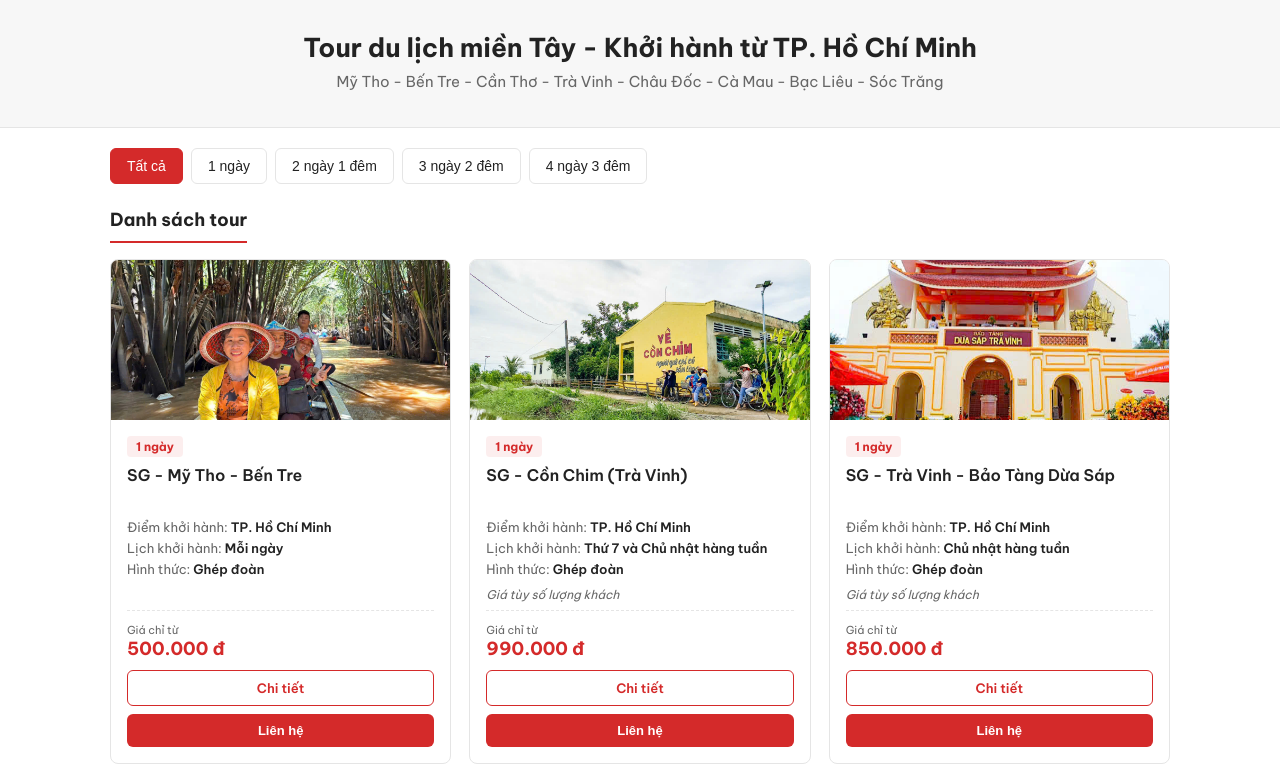
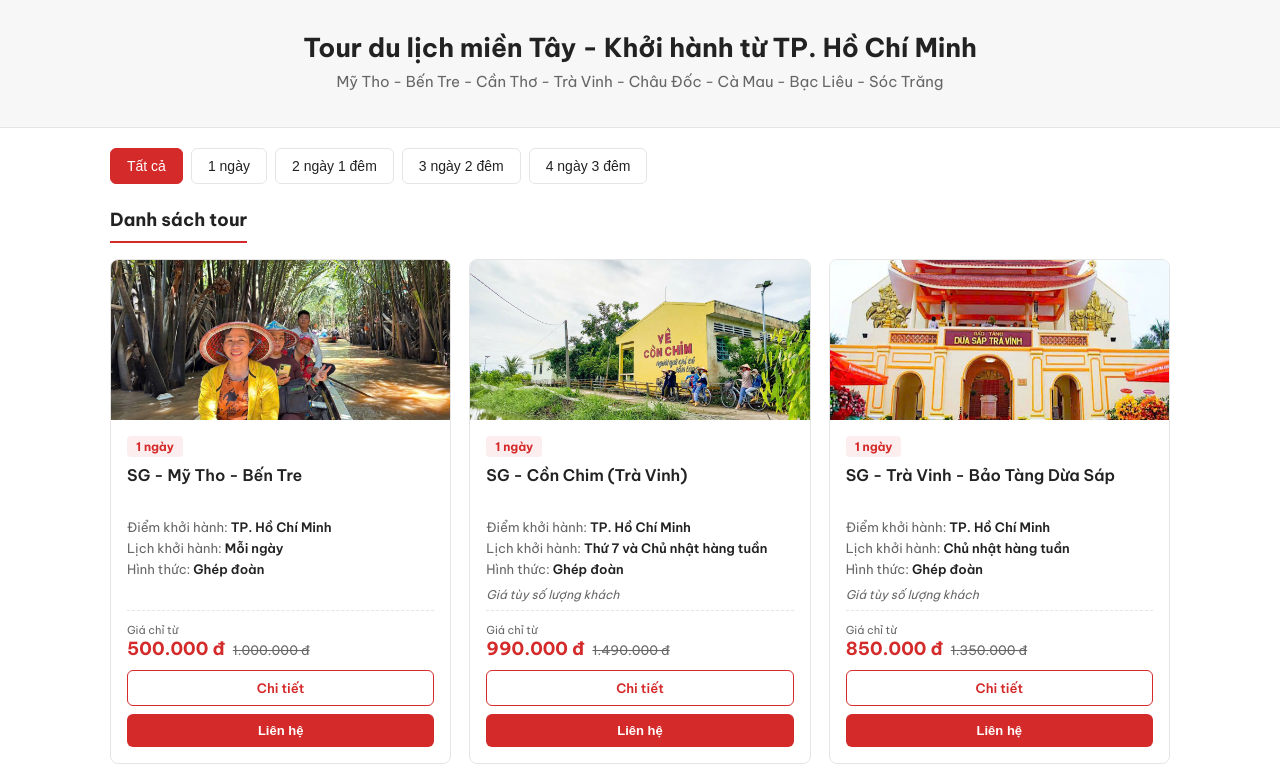
Before and after one commit to ngohoangviet0710/dulichmientay, a plain HTML site: page index.html in a window 1280 px wide. Shown: the part 66-832 px from the top of the page. Drawn offline with Linux system fonts and the light colour scheme.

Commit message:
discountPrice

```diff
--- a/current-tour/tourList.js
+++ b/current-tour/tourList.js
@@ -1,9 +1,10 @@
 const tourList = [
   {
     name: "SG - Mỹ Tho - Bến Tre",
-    slug:'sg-my-tho-ben-tre',
+    slug: "sg-my-tho-ben-tre",
     duration: "1 ngày",
-    price: 500000,
+    price: 1000000,
+    discountPrice: 500000,
     departureDateTime: null,
     hotelStars: null,
     departurePoint: "TP. Hồ Chí Minh",
@@ -13,9 +14,10 @@ const tourList = [
   },
   {
     name: "SG - Cồn Chim (Trà Vinh)",
-    slug:'sg-con-chim',
+    slug: "sg-con-chim",
     duration: "1 ngày",
-    price: 990000,
+    price: 1490000,
+    discountPrice: 990000,
     departureDateTime: null,
     hotelStars: null,
     departurePoint: "TP. Hồ Chí Minh",
@@ -26,9 +28,10 @@ const tourList = [
   },
   {
     name: "SG - Trà Vinh - Bảo Tàng Dừa Sáp",
-    slug:'sg-tra-vinh-bao-tang',
+    slug: "sg-tra-vinh-bao-tang",
     duration: "1 ngày",
-    price: 850000,
+    price: 1350000,
+    discountPrice: 850000,
     departureDateTime: null,
     hotelStars: null,
     departurePoint: "TP. Hồ Chí Minh",
@@ -39,9 +42,10 @@ const tourList = [
   },
   {
     name: "SG - Mỹ Tho - Bến Tre - Cần Thơ",
-    slug:'2n-1d-sg-my-tho-ben-tre-can-tho',
+    slug: "2n-1d-sg-my-tho-ben-tre-can-tho",
     duration: "2 ngày 1 đêm",
-    price: 1600000,
+    price: 2100000,
+    discountPrice: 1600000,
     departureDateTime: null,
     hotelStars: null,
     departurePoint: "TP. Hồ Chí Minh",
@@ -51,9 +55,10 @@ const tourList = [
   },
   {
     name: "SG - Cần Thơ - Chợ nổi Cái Răng - Cồn Sơn",
-    slug:'sg-can-tho-cho-noi-con-son',
+    slug: "sg-can-tho-cho-noi-con-son",
     duration: "2 ngày 1 đêm",
-    price: 2190000,
+    price: 2690000,
+    discountPrice: 2190000,
     departureDateTime: null,
     hotelStars: null,
     departurePoint: "TP. Hồ Chí Minh",
@@ -63,9 +68,10 @@ const tourList = [
   },
   {
     name: "Mỹ Tho - Bến Tre - Cần Thơ - Cà Mau - Bạc Liêu - Sóc Trăng",
-    slug:'my-tho-ben-tre-can-tho-ca-mau-bac-lieu-soc-trang',
+    slug: "my-tho-ben-tre-can-tho-ca-mau-bac-lieu-soc-trang",
     duration: "3 ngày 2 đêm",
-    price: 3080000,
+    price: 3580000,
+    discountPrice: 3080000,
     departureDateTime: null,
     hotelStars: null,
     departurePoint: "TP. Hồ Chí Minh",
@@ -75,9 +81,10 @@ const tourList = [
   },
   {
     name: "Mỹ Tho - Bến Tre - Châu Đốc - Chùa Bà - Rừng Tràm Trà Sư - Cần Thơ - Cà Mau - Bạc Liêu - Sóc Trăng",
-    slug:'4n-3d-my-tho-ben-tre-chau-doc-chua-ba',
+    slug: "4n-3d-my-tho-ben-tre-chau-doc-chua-ba",
     duration: "4 ngày 3 đêm",
-    price: 4380000,
+    price: 4880000,
+    discountPrice: 4380000,
     departureDateTime: null,
     hotelStars: null,
     departurePoint: "TP. Hồ Chí Minh",
--- a/index.html
+++ b/index.html
@@ -265,6 +265,19 @@
       color: var(--red);
     }
 
+    .tour-price-wrap {
+      display: flex;
+      align-items: baseline;
+      gap: 8px;
+      flex-wrap: wrap;
+    }
+
+    .tour-price-old {
+      font-size: 13px;
+      color: var(--text-light);
+      text-decoration: line-through;
+    }
+
     .tour-actions {
       display: flex;
       flex-direction: column;
@@ -482,6 +495,14 @@
       const items = filter === 'all' ? tourList : tourList.filter(t => t.duration === filter);
 
       items.forEach(tour => {
+        const hasDiscount = tour.discountPrice !== null && tour.discountPrice !== undefined;
+        const priceHtml = hasDiscount
+          ? `<div class="tour-price-wrap">
+           <span class="tour-price">${formatPrice(tour.discountPrice)}</span>
+           <span class="tour-price-old">${formatPrice(tour.price)}</span>
+         </div>`
+          : `<div class="tour-price">${formatPrice(tour.price)}</div>`;
+
         const card = document.createElement('div');
         card.className = 'tour-card';
         card.innerHTML = `
@@ -498,7 +519,7 @@
             <div class="tour-footer">
               <div>
                 <div class="tour-price-label">Giá chỉ từ</div>
-              <div class="tour-price">${formatPrice(tour.price)}</div>
+                ${priceHtml}
               </div>
               <div class="tour-actions">
                 <a href="./chi-tiet-tour/?slug=${tour.slug}.html" class="btn-detail">Chi tiết</a>
```
Lines whose indentation alone changed are shown as unchanged.
